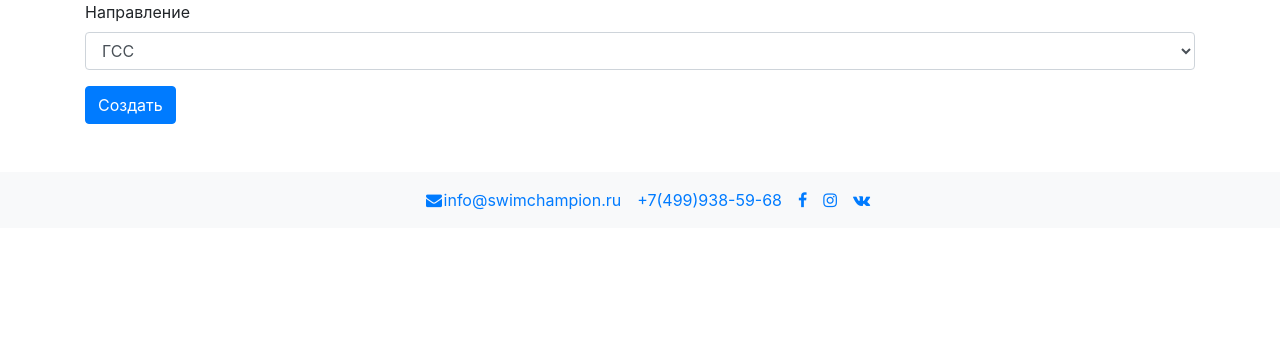
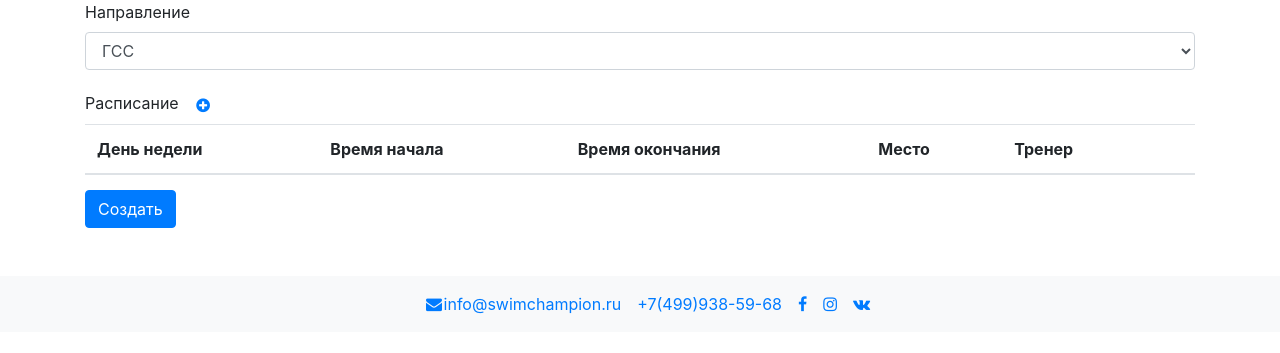
Before and after one commit to arusakov/champion, a Django app: page /cabinet/group/create/ in a window 1280 px wide. Shown: the part 94-447 px from the top of the page. Run offline with Django 3.2, Linux system fonts and the light colour scheme; the visitor is signed in with stand-in values (Sample User, id 1); lists and menus that the app fills with data are empty; some libraries are stand-ins or nearby versions.

Commit message:
Init schedule table

```diff
--- a/cabinet/templates/group-create.html
+++ b/cabinet/templates/group-create.html
@@ -21,8 +21,121 @@
                 </option>
                 {% endfor %}
             </select>
+            {% for error in form.course.errors %}
+            <span class="help-block text-danger">{{ error }}</span>
+            {% endfor %}
+        </div>
+        <div class="form-group">
+            <label class="control-label">Расписание</label>
+            {% for error in form.schedule.errors %}
+            <span class="help-block">{{ error }}</span>
+            {% endfor %}
+            <input type="hidden" name="schedule">
+            <button type="button" class="btn btn-link" title="Добавить" data-toggle="modal"
+                data-target="#schedule-modal">
+                <span class="fa fa-plus-circle"></span>
+            </button>
+            <table id="schedule-table" class="table table-striped">
+                <thead>
+                    <th>День недели</th>
+                    <th>Время начала</th>
+                    <th>Время окончания</th>
+                    <th>Место</th>
+                    <th>Тренер</th>
+                    <th></th>
+                </thead>
+                <tbody>
+                    <tr></tr>
+                </tbody>
+            </table>
         </div>
         <button type="submit" class="btn btn-primary">Создать</button>
     </form>
+    <div class="modal fade" id="schedule-modal" tabindex="-1" role="dialog" aria-labelledby="schedule-modal-label"
+        aria-hidden="true">
+        <div class="modal-dialog" role="document">
+            <div class="modal-content">
+                <div class="modal-header">
+                    <h5 class="modal-title" id="schedule-modal-label">Расписание</h5>
+                    <button type="button" class="close" data-dismiss="modal" aria-label="Close">
+                        <span aria-hidden="true">&times;</span>
+                    </button>
+                </div>
+                <div class="modal-body">
+                    <form>
+                        <div class="form-group">
+                            <label for="week-day" class="control-label">День недели</label>
+                            <select class="form-control" name="week-day">
+                                {% for key, name in week_days %}
+                                <option value="{{ key }}">{{ name }}</option>
+                                {% endfor %}
+                            </select>
+                        </div>
+                    </form>
+                </div>
+                <div class="modal-footer">
+                    <button type="button" class="btn btn-secondary" data-dismiss="modal">Отмена</button>
+                    <button type="button" class="btn btn-primary" id="schedule-create-button">Добавить</button>
+                </div>
+            </div>
+        </div>
+    </div>
 </div>
 {% endblock %}
+
+{% block js-libs %}
+<script>
+    var schedules = [];
+    var lastScheduleId = 0;
+
+    function scheduleIndexOf(id) {
+        for (var i = 0; i < schedules.length; i++) {
+            if (schedules[i]["scheduleId"] === id) {
+                return i;
+            }
+        }
+        return -1;
+    }
+
+    function syncSchedule() {
+        var schedule = ''
+        for (var i = 0; i < schedules.length; i++) {
+            if (i > 0) {
+                schedule += ','
+            }
+            schedule += schedules[i].weekDayId
+        }
+        $('input[name=schedule]').val(schedule);
+    }
+
+    $('#schedule-create-button').on('click', function (event) {
+        var id = lastScheduleId++
+
+        var weekDay = $('select[name=week-day] option:selected')
+        $('#schedule-table').append(
+            '<tr id="schedule-row-' + id + '">' +
+            '<td data-week-day="' + weekDay.val() + '">' + weekDay.text() + '</td>' +
+            '<td></td>' +
+            '<td></td>' +
+            '<td></td>' +
+            '<td></td>' +
+            '<td><a id="remove-schedule-' + id + '"><span class="fa fa-trash"></span></a></td>' +
+            '</tr>'
+        )
+
+        schedules.push({
+            scheduleId: id,
+            weekDayId: weekDay.val(),
+        });
+        syncSchedule();
+
+        $('#remove-schedule-' + id).on('click', function (event) {
+            $('#schedule-row-' + id).remove();
+            schedules.splice(scheduleIndexOf(id), 1)
+            syncSchedule();
+        })
+
+        $('#schedule-modal').modal('hide')
+    })
+</script>
+{% endblock %}
--- a/cabinet/views.py
+++ b/cabinet/views.py
@@ -3,7 +3,7 @@ from django.views.generic import ListView, TemplateView
 from django.views.generic.edit import FormView
 
 from cabinet.forms import GroupForm
-from cabinet.models import Group
+from cabinet.models import Group, Schedule
 from promo.models import RequestInfo
 
 
@@ -35,6 +35,11 @@ class GroupCreate(FormView):
     form_class = GroupForm
     success_url = reverse_lazy('cabinet-group-list')
 
+    def get_context_data(self, *args, **kwargs):
+        context = super(GroupCreate, self).get_context_data(*args, **kwargs)
+        context['week_days'] = Schedule.DAY_CHOICES
+        return context
+
     def form_valid(self, form):
         Group.objects.create(course=form.cleaned_data['course'])
         return super(GroupCreate, self).form_valid(form)
```
Lines whose indentation alone changed are shown as unchanged.
